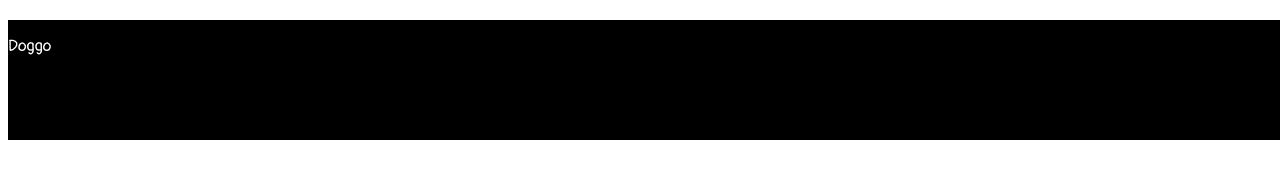
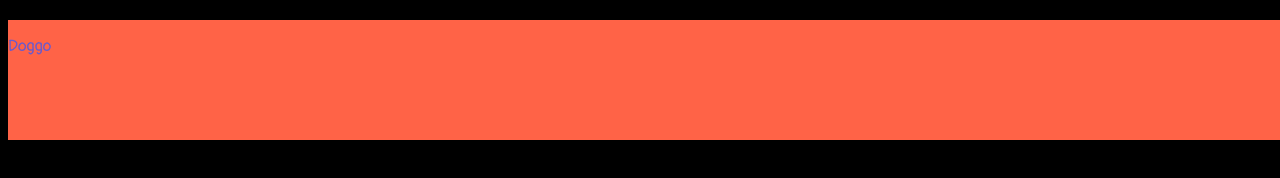
Before and after one commit to slidecode/my-dog, a plain HTML site: page index.html in a window 1280 px wide. Drawn offline with Linux system fonts and the light colour scheme.

Commit message:
Update index.html

```diff
--- a/index.html
+++ b/index.html
@@ -6,6 +6,8 @@
 
       body {
         font-family: 'Pangolin', cursive;
+        color: white;
+        background-color: black;
       }
 
       .main {
@@ -16,8 +18,8 @@
       }
 
       .header {
-        color: white;
-        background-color:black;
+        color: slateblue;
+        background-color: tomato;
         width: 100%;
         height: 15%;
         position: fixed;
```
